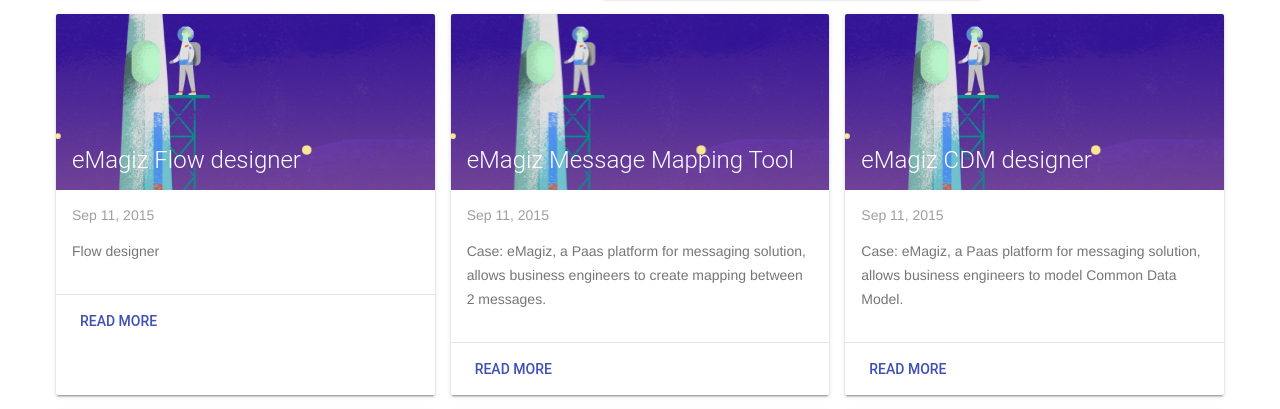
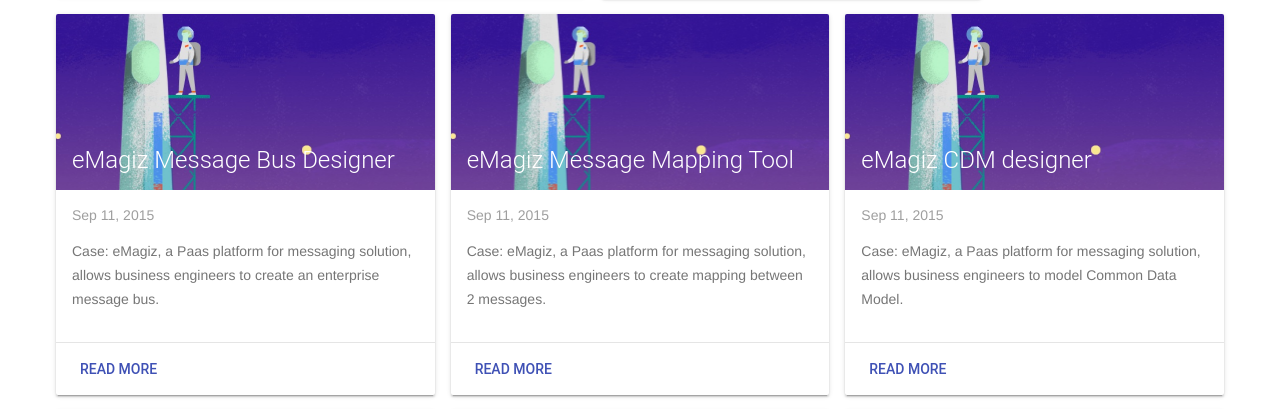
Before and after one commit to vietduc1441/vietduc1441.github.io, a Jekyll site: the page built from index.html, in a window 1280 px wide, cut to the strip 415-824 px from the top of the page. Built offline with Jekyll 4.4.1, drawn with Linux system fonts in a browser that asks for light colours; nearby versions of some CDN libraries.

Commit message:
Update 2015-09-11-emagiz-system-message-designer.markdown

```diff
--- a/_posts/2015-09-11-emagiz-system-message-designer.markdown
+++ b/_posts/2015-09-11-emagiz-system-message-designer.markdown
@@ -1,12 +1,17 @@
 ---
 layout: post
-title:  "eMagiz Flow designer"
+title:  "eMagiz Message Bus Designer"
 date:   2015-09-11 13:34:20
 categories: Material
 author: SCH
 ---
-Flow designer
+Case: eMagiz, a Paas platform for messaging solution, allows business engineers to create an enterprise message bus.
 
-![Dev Image](http://4.bp.blogspot.com/-IOD6VutWGlA/UW8Jq05M0DI/AAAAAAAAAeA/OVckWFybKqg/s1600/DSC01317.JPG)
+Requirement: eMagiz wants to have a tool to visualize the current message bus.
 
-Flow design is ...
+Feature:
+- autolayout systems in the bus
+- drag/drop to organize systems
+- visualize system's tenants
+
+Results
```
